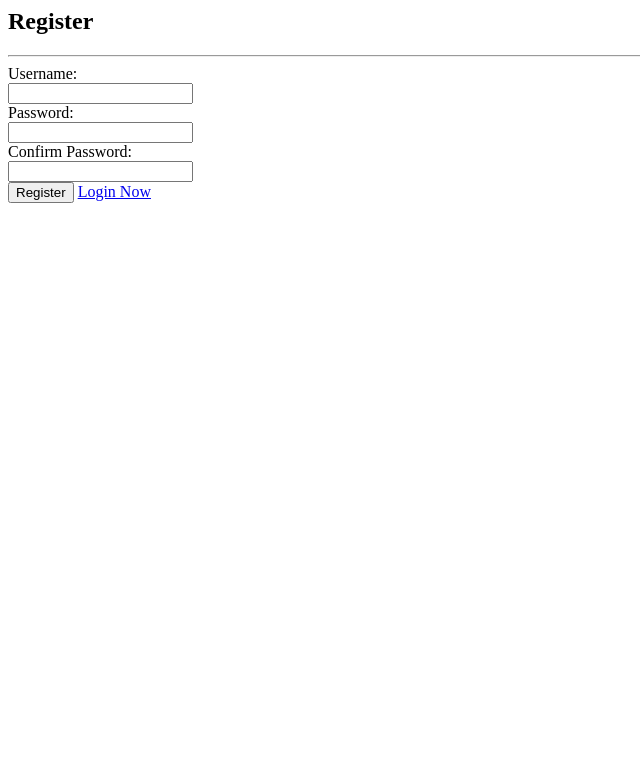
After one commit to Zyd8/drip-gemini, a PHP site: template views/register.php in a window 1280 px wide. The commit adds this page. Shown: the top 783 px of the page, without its empty margins (0-640 px from the left). Run offline with PHP 8.4, Linux system fonts and the light colour scheme; the template is opened without the code that fills it, so the values that code supplies are empty.

Commit message:
Register Update
I coded the fontend / backend of register page

```diff
--- a/urls/Routers.php
+++ b/urls/Routers.php
@@ -1,8 +1,9 @@
 <?php
 
 path::request([
-    ["path" => "/", "name" => "login"],
-    ["path" => "/home", "name" => "home"]
+    ["path" => "/", "name" => "home"],
+    ["path" => "/login", "name" => "login"],
+    ["path" => "/register", "name" => "register"]
 ]);
 
 ?>
--- a/views/home.php
+++ b/views/home.php
@@ -1,3 +1,6 @@
+<?php
+require('logics/home.php');
+?>
 <html>
     <head>
         <title>Home Page | Guiri</title>
@@ -10,7 +13,7 @@
 <body>
 
 <h1>HOME</h1>
-<a href="/">Login</a>
+<a href="/login">Login</a>
 
 <div class="code-block">
 
--- /dev/null
+++ b/views/logics/register.php
@@ -0,0 +1,43 @@
+<?php
+
+if ($_SERVER["REQUEST_METHOD"] == "POST") {
+
+    if(isset($_POST['register_form'])) {
+
+        $username = validate_input($_POST["username"]);
+        $password1 = validate_input($_POST["password1"]);
+        $password2 = validate_input($_POST["password2"]);
+
+        if($password1 == $password2) {
+
+            if (authenticate("users", "username='$username'")) {
+
+                echo "Username is Already taken";
+
+            } else {
+
+                $db = new database();
+
+                $user = [
+                    'username' => $username,
+                    'password' => $password1
+                ];
+
+                $db->data_create("users", $user);
+                $db->data_end();
+                direct_to("/login");
+                die;
+            }
+        }
+
+        echo "Password Doesn't match";
+
+    }
+
+}
+
+if(isset($_GET["a"]) == "d"){
+    echo "Username is Already taken";
+}
+
+?>
--- a/views/login.php
+++ b/views/login.php
@@ -51,7 +51,7 @@ require('logics/login.php');
 
         <section>
             <div class="loginform-container">
-                <h3 class="login-text">Login</h3>
+                <h2 class="login-text">Login</h2>
                 <hr>
 
                 <form class="semi-cont" method="post" action="">
@@ -64,8 +64,8 @@ require('logics/login.php');
                         <label>Password:</label><br>
                         <input type="password" name="password" autocomplete="new-password" required>
                     </div>
-                    <input type="submit" name="login_form">
-                    <h1>ERROR CODE</h1>
+                    <input type="submit" name="login_form" value="Login">
+                    <a href="/register">Register Now</a>
                 </form>
             </div>
         </section>
--- /dev/null
+++ b/views/register.php
@@ -0,0 +1,29 @@
+<?php
+require('logics/register.php');
+?>
+
+<html>
+    <head>
+        <title>Register</title>
+    </head>
+    <body>
+        <h2 class="register-text">Register</h2>
+        <hr>
+        <form method="post">
+            <div>
+                <label>Username:</label><br>
+                <input type="text" name="username" autocomplete="off" required>
+            </div>
+            <div>
+                <label>Password:</label><br>
+                <input type="Password" name="password1" autocomplete="new-password" required>
+            </div>
+            <div>
+                <label>Confirm Password:</label><br>
+                <input type="Password" name="password2" autocomplete="new-password" required>
+            </div>
+            <input type="Submit" name="register_form" value="Register">
+            <a href="/login">Login Now</a>
+        </form>
+    </body>
+</html>
```
Also changed, not shown: libraries/GLIB_DBFunctions.php (+13 -6 lines), libraries/GLIB_Functions.php (+7 -0 lines), views/logics/home.php (added, +7 -0 lines), views/logics/login.php (+7 -3 lines).
